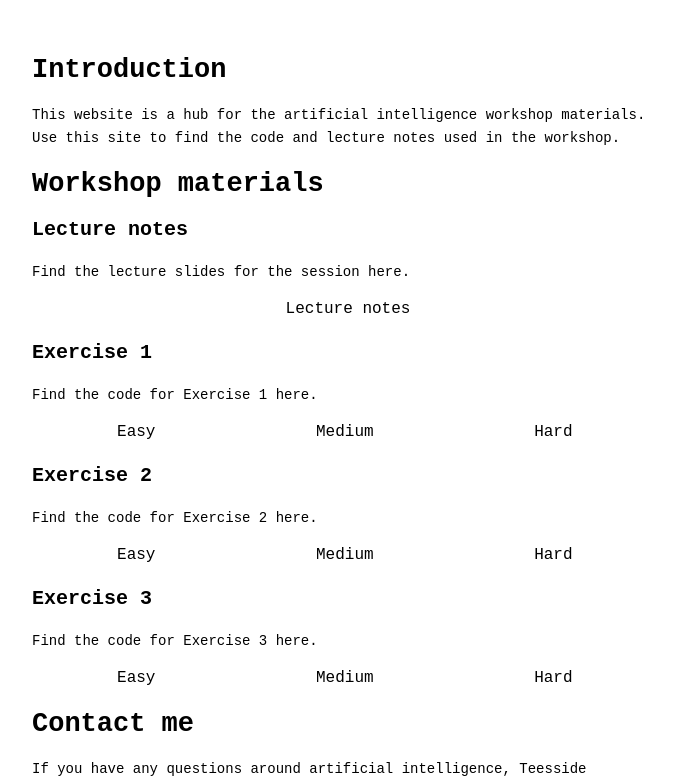
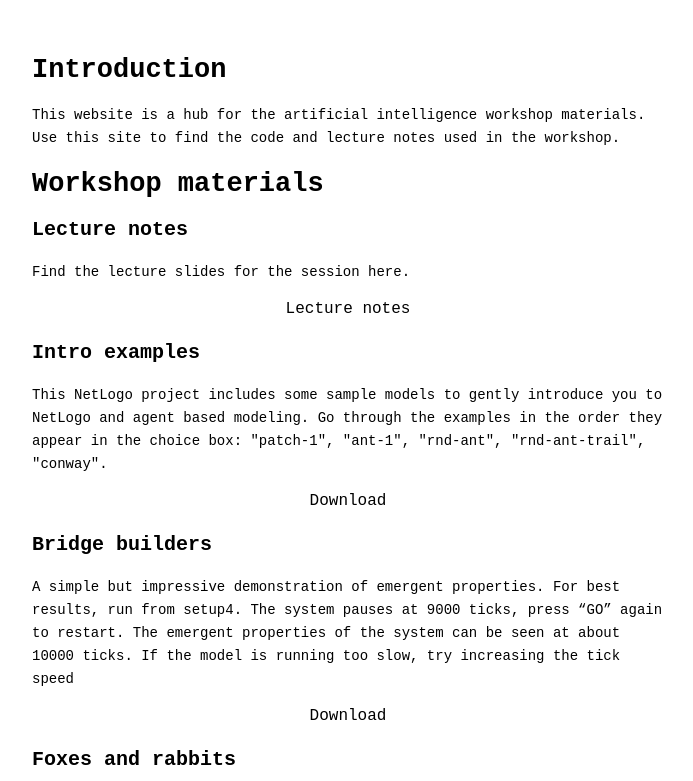
Before and after one commit to AaronWalker96/tuai, a plain HTML site: page index.html in a window 1280 px wide. Shown: the part 171-952 px from the top of the page, without its empty margins (292-985 px from the left). Drawn offline with Linux system fonts and the light colour scheme.

Commit message:
Added content for the models

```diff
--- a/index.html
+++ b/index.html
@@ -27,50 +27,37 @@
         <h3>Lecture notes</h3>
         <p>Find the lecture slides for the session here.</p>
         <div class="col-list-1">
-            <a href="https://github.com/AaronWalker96/tuai">Lecture notes</a>
+            <a onclick="notImplemented('lecture slides')">Lecture notes</a>
         </div>
-        <h3>Exercise 1</h3>
-        <p>Find the code for Exercise 1 here.</p>
-        <div class="list-wrapper">
-            <div class="col-list">
-                <a href="https://github.com/AaronWalker96/tuai">Easy</a>
-            </div>
-            <div class="col-list">
-                <a href="https://github.com/AaronWalker96/tuai">Medium</a>
-            </div>
-            <div class="col-list">
-                <a href="https://github.com/AaronWalker96/tuai">Hard</a>
-            </div>
+        <h3>Intro examples</h3>
+        <p>This NetLogo project includes some sample models to gently introduce you to NetLogo and agent based modeling. Go through
+        the examples in the order they appear in the choice box: "patch-1", "ant-1", "rnd-ant", "rnd-ant-trail", "conway". </p>
+        <div class="col-list-1">
+            <a href="https://github.com/AaronWalker96/tuai">Download</a>
         </div>
-        <h3>Exercise 2</h3>
-        <p>Find the code for Exercise 2 here.</p>
-        <div class="list-wrapper">
-            <div class="col-list">
-                <a href="https://github.com/AaronWalker96/tuai">Easy</a>
-            </div>
-            <div class="col-list">
-                <a href="https://github.com/AaronWalker96/tuai">Medium</a>
-            </div>
-            <div class="col-list">
-                <a href="https://github.com/AaronWalker96/tuai">Hard</a>
-            </div>
+        <h3>Bridge builders</h3>
+        <p>A simple but impressive demonstration of emergent properties. For best results, run from setup4. The system pauses at 9000
+        ticks, press “GO” again to restart. The emergent properties of the system can be seen at about 10000 ticks. If the model is
+        running too slow, try increasing the tick speed</p>
+        <div class="col-list-1">
+            <a href="https://github.com/AaronWalker96/tuai">Download</a>
         </div>
-        <h3>Exercise 3</h3>
-        <p>Find the code for Exercise 3 here.</p>
-        <div class="list-wrapper">
-            <div class="col-list">
-                <a href="https://github.com/AaronWalker96/tuai">Easy</a>
-            </div>
-            <div class="col-list">
-                <a href="https://github.com/AaronWalker96/tuai">Medium</a>
-            </div>
-            <div class="col-list">
-                <a href="https://github.com/AaronWalker96/tuai">Hard</a>
-            </div>
+        <h3>Foxes and rabbits</h3>
+        <p>An evolving predator/prey model based loosely on flocking. The black arrows represent foxes and the yellow/green arrows
+        represent rabbits.
+        </p>
+        <div class="col-list-1">
+            <a href="https://github.com/AaronWalker96/tuai">Download</a>
         </div>
         <h2>Contact me</h2>
         <p>If you have any questions around artificial intelligence, Teesside University or being a student in general, feel
         free to contact me at <strong>q5045715@tees.ac.uk</strong>. </p>
     </div>
+
+    <script>
+        function notImplemented(feature) {
+            alert("Sorry, i've not added " + feature + " yet, check again later!");
+        }
+    </script>
 </body>
 </html>
```
Also changed, not shown: 1 other file.
